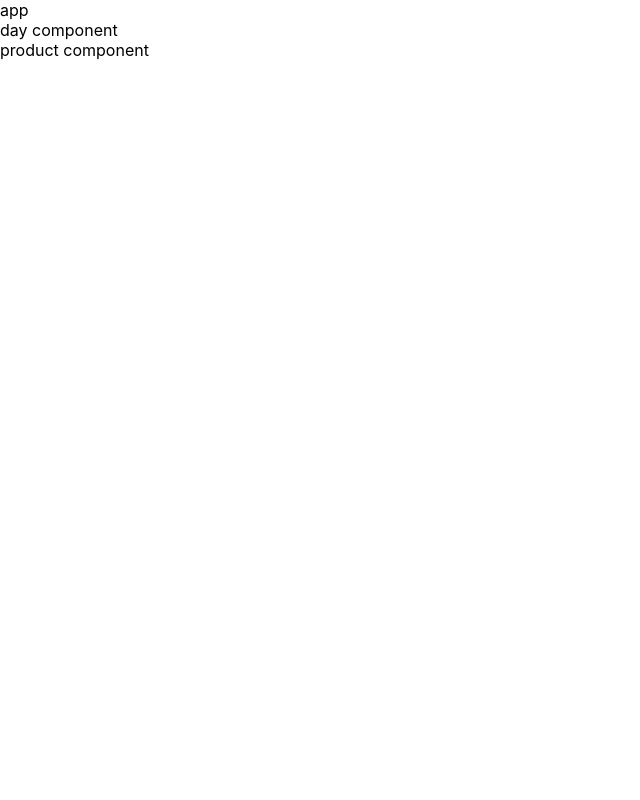
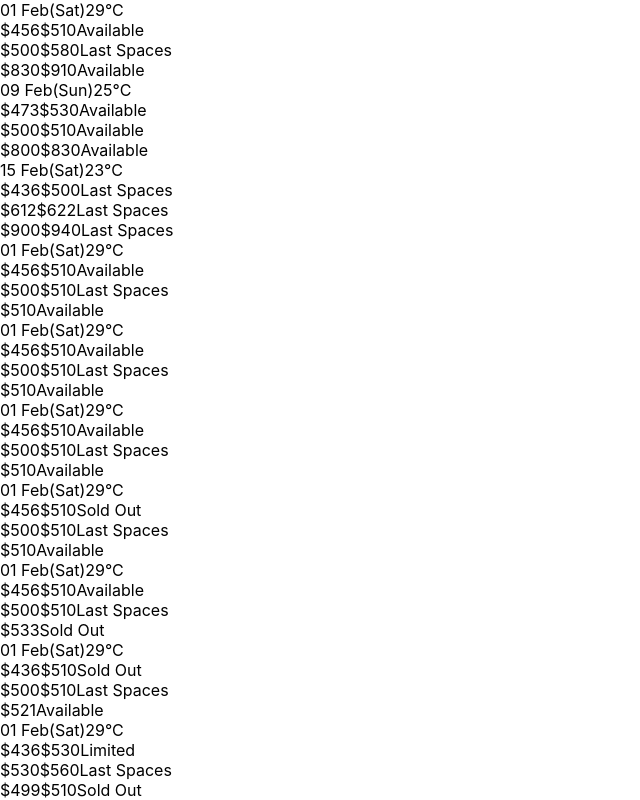
Before and after one commit to jasonvictorio/navigate-travel, a React (Create React App) app: page / in a window 1280 px wide. Shown: the top 800 px of the page, without its empty margins (0-640 px from the left). Built offline with nearby package versions, Linux system fonts and the light colour scheme; the HTML template or start-up script is replaced by a standard one.

Commit message:
feat: pass down data, render info

```diff
--- a/src/App.js
+++ b/src/App.js
@@ -18,11 +18,14 @@ export class App extends Component {
   render () {
     return (
       <div>
-        app
-        <Day />
+        <Days days={this.state.days} />
       </div>
     )
   }
 }
 
+function Days (props) {
+  return props.days.map(day => (<Day key={day.date} day={day} />))
+}
+
 export default App
--- a/src/components/Day.js
+++ b/src/components/Day.js
@@ -5,11 +5,17 @@ export class Day extends Component {
   render() {
     return (
       <div>
-        day component
-        <Product />
+        { this.props.day.dateText }
+        ({ this.props.day.dateDay })
+        { this.props.day.temperature }
+        <Products products={this.props.day.products} />
       </div>
     )
   }
 }
 
+function Products (props) {
+  return props.products.map(product => (<Product key={product.class} product={product} />))
+}
+
 export default Day
--- a/src/components/Product.js
+++ b/src/components/Product.js
@@ -4,7 +4,9 @@ export class Product extends Component {
   render() {
     return (
       <div>
-        product component
+        { this.props.product.priceWithDiscount }
+        { this.props.product.price }
+        { this.props.product.status }
       </div>
     )
   }
```
